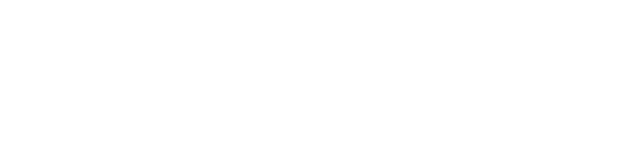
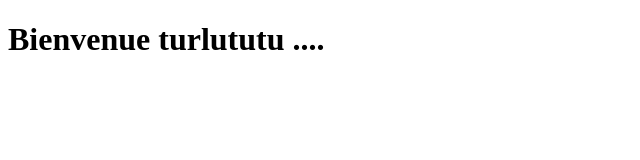
Before and after one commit to Jonathan280286/my-super-website, a plain HTML site: page index.html in a window 1280 px wide. Shown: the whole page, without its empty margins (0-640 px from the left). Drawn offline with Linux system fonts and the light colour scheme.

Commit message:
mise à jour du titre et H1

```diff
--- a/index.html
+++ b/index.html
@@ -2,9 +2,10 @@
 <html>
 <head>
   <meta charset="UTF-8">
-  <title>title</title>
+  <title>My super website</title>
 </head>
 <body>
+  <h1>Bienvenue turlututu ....</h1>
 
 </body>
 </html>
```
